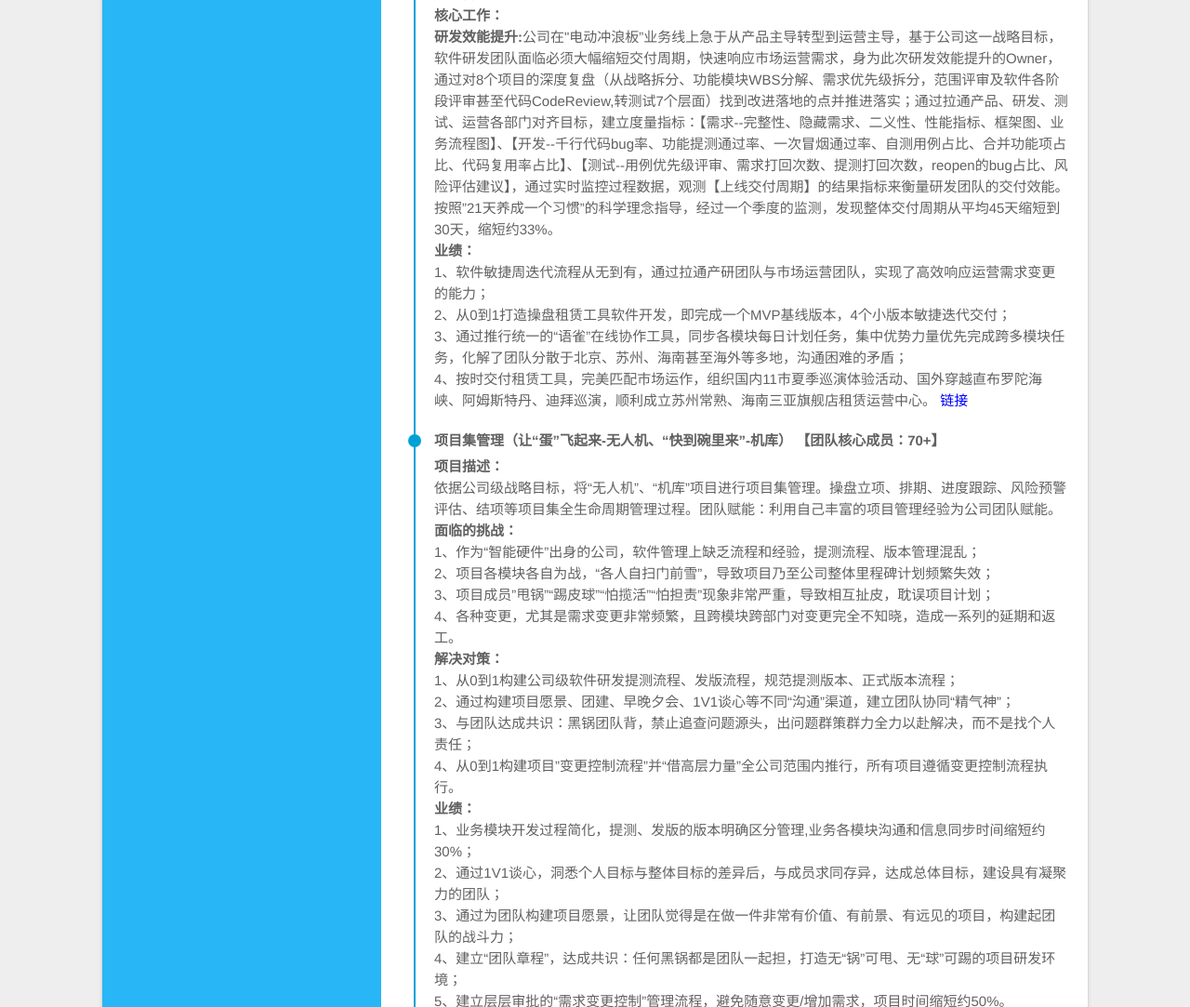
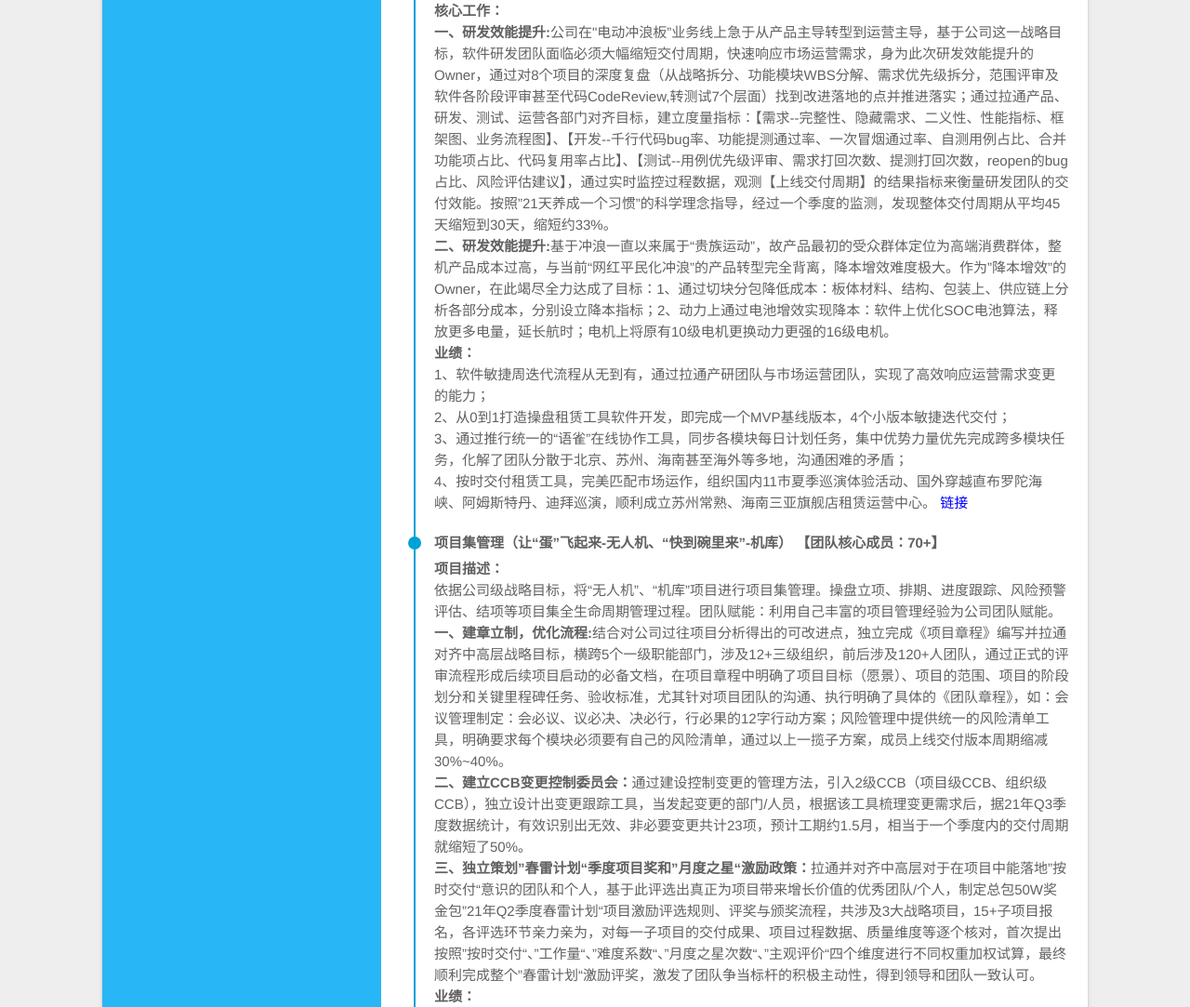
Before and after one commit to hongyuXie/MyResume_CN, a website: page index.html in a window 1280 px wide. Shown: the part 1097-2180 px from the top of the page at 93% size. Drawn offline with Linux system fonts and the light colour scheme; some packages are replaced by stand-ins of ours; a script that the page names is missing.

Commit message:
Update index.html

```diff
--- a/index.html
+++ b/index.html
@@ -71,7 +71,6 @@
                     <dd><strong>业余爱好:</strong> <span>科幻电影,推理电影,Geek盛会,球类运动</span></dd>
                     <dd><strong>GitHub个人仓库:</strong> <a href="https://github.com/hongyuXie" target="_blank">github.com/hongyuXie</a><iframe src="https://img.shields.io/github/stars/hongyuXie/hongyuXie.github.io.svg?style=social&amp;label=Star" frameborder="0" scrolling="0" width="170px" height="20px"></iframe></dd>
                     <dd><strong>GitHub技术博客:</strong> <a href="https://hongyuxie.github.io/MachineLearning/" target="_blank">https://hongyuxie.github.io/MachineLearning/</a></dd>
-                    <dd><strong>CSDN技术博客:</strong> <a href="http://blog.csdn.net/loverain90" target="_blank">blog.csdn.net/loverain90</a></dd>
                 </li>
                     <dt><i class="icon-bookmark"></i>Skill. 专业自评</dt>
                     <ul class="exp">
@@ -104,10 +103,11 @@
                             <div class="circle"></div>
                             <p><strong>“御剑飞行”-冲浪板                                                            【团队核心成员：45+】</strong></p>
                             <p><strong>项目描述：</strong></br>
-                            21年5月初，公司基于疫情大环境下，快速回笼资金的战略目标，为应对复杂多变的市场环境，打造“网红”平民化冲浪运动，将原来以销售为单一变现渠道，增加租赁运营渠道，故需要针对租赁运营场景，新增租赁APP、运营H5端、CRM后台管理系统开发，以及针对已有的冲浪板主控软件、电池BMS软件、遥控器软件及其蓝牙模块软件进行定制化开发，并且要求6月初即：暑假开始前，完成MVP租赁工具的上线交付，按既往项目经验1个月完成需求-开发-测试-上线可能性几乎为0，倒排计划：意味着需求必须1周内输出完善，1周开发，1周自测，1周测试、线上回归，这也是我从0到1构建研发效能管理工作的试点项目。
+                            21年5月初，公司基于疫情大环境下，快速回笼资金的战略目标，为应对复杂多变的市场环境，打造“网红”平民化冲浪运动，将原来以销售为单一变现渠道，增加租赁运营渠道，故需要针对租赁运营场景，新增租赁APP、运营H5端、CRM后台管理系统开发，以及针对已有的冲浪板主控软件、电池BMS软件、遥控器软件及其蓝牙模块软件进行定制化开发，并且要求6月初即：暑假开始前，完成MVP租赁工具的上线交付，按既往项目经验1个月完成需求-开发-测试-上线可能性几乎为0，倒排计划：意味着需求必须1周内输出完善，1周开发，1周自测，1周测试、线上回归，这也是我从0到1构建研发效能管理工作的试点项目。另一方面，整机产品前期的消费群体定位，成本上没有衡量标准，甚至几乎未有考虑成本控制，导致整机成本相较于竞品平均高出2~3W，明确提出降本增效指标为30%。
                             </br>
                             <strong>核心工作：</strong></br>
-                            <strong>研发效能提升:</strong>公司在"电动冲浪板”业务线上急于从产品主导转型到运营主导，基于公司这一战略目标，软件研发团队面临必须大幅缩短交付周期，快速响应市场运营需求，身为此次研发效能提升的Owner，通过对8个项目的深度复盘（从战略拆分、功能模块WBS分解、需求优先级拆分，范围评审及软件各阶段评审甚至代码CodeReview,转测试7个层面）找到改进落地的点并推进落实；通过拉通产品、研发、测试、运营各部门对齐目标，建立度量指标：【需求--完整性、隐藏需求、二义性、性能指标、框架图、业务流程图】、【开发--千行代码bug率、功能提测通过率、一次冒烟通过率、自测用例占比、合并功能项占比、代码复用率占比】、【测试--用例优先级评审、需求打回次数、提测打回次数，reopen的bug占比、风险评估建议】，通过实时监控过程数据，观测【上线交付周期】的结果指标来衡量研发团队的交付效能。按照”21天养成一个习惯”的科学理念指导，经过一个季度的监测，发现整体交付周期从平均45天缩短到30天，缩短约33%。	</br>
+                            <strong>一、研发效能提升:</strong>公司在"电动冲浪板”业务线上急于从产品主导转型到运营主导，基于公司这一战略目标，软件研发团队面临必须大幅缩短交付周期，快速响应市场运营需求，身为此次研发效能提升的Owner，通过对8个项目的深度复盘（从战略拆分、功能模块WBS分解、需求优先级拆分，范围评审及软件各阶段评审甚至代码CodeReview,转测试7个层面）找到改进落地的点并推进落实；通过拉通产品、研发、测试、运营各部门对齐目标，建立度量指标：【需求--完整性、隐藏需求、二义性、性能指标、框架图、业务流程图】、【开发--千行代码bug率、功能提测通过率、一次冒烟通过率、自测用例占比、合并功能项占比、代码复用率占比】、【测试--用例优先级评审、需求打回次数、提测打回次数，reopen的bug占比、风险评估建议】，通过实时监控过程数据，观测【上线交付周期】的结果指标来衡量研发团队的交付效能。按照”21天养成一个习惯”的科学理念指导，经过一个季度的监测，发现整体交付周期从平均45天缩短到30天，缩短约33%。</br>
+                            <strong>二、研发效能提升:</strong>基于冲浪一直以来属于“贵族运动”，故产品最初的受众群体定位为高端消费群体，整机产品成本过高，与当前“网红平民化冲浪”的产品转型完全背离，降本增效难度极大。作为”降本增效”的Owner，在此竭尽全力达成了目标：1、通过切块分包降低成本：板体材料、结构、包装上、供应链上分析各部分成本，分别设立降本指标；2、动力上通过电池增效实现降本：软件上优化SOC电池算法，释放更多电量，延长航时；电机上将原有10级电机更换动力更强的16级电机。</br>
                             <strong>业绩：</strong></br>
                             1、软件敏捷周迭代流程从无到有，通过拉通产研团队与市场运营团队，实现了高效响应运营需求变更的能力；</br>
                             2、从0到1打造操盘租赁工具软件开发，即完成一个MVP基线版本，4个小版本敏捷迭代交付；</br>
@@ -125,22 +125,15 @@
                                 <strong>项目描述：</strong></br>
 				依据公司级战略目标，将“无人机”、“机库”项目进行项目集管理。操盘立项、排期、进度跟踪、风险预警评估、结项等项目集全生命周期管理过程。团队赋能：利用自己丰富的项目管理经验为公司团队赋能。
 				</br>
-				<strong>面临的挑战：</strong></br>
-				1、作为“智能硬件”出身的公司，软件管理上缺乏流程和经验，提测流程、版本管理混乱；</br>
-				2、项目各模块各自为战，“各人自扫门前雪”，导致项目乃至公司整体里程碑计划频繁失效；</br>
-				3、项目成员”甩锅”“踢皮球”“怕揽活”“怕担责”现象非常严重，导致相互扯皮，耽误项目计划；</br>
-				4、各种变更，尤其是需求变更非常频繁，且跨模块跨部门对变更完全不知晓，造成一系列的延期和返工。</br>
-				<strong>解决对策：</strong></br>
-				1、从0到1构建公司级软件研发提测流程、发版流程，规范提测版本、正式版本流程；</br>
-				2、通过构建项目愿景、团建、早晚夕会、1V1谈心等不同“沟通”渠道，建立团队协同“精气神”；</br>
-				3、与团队达成共识：黑锅团队背，禁止追查问题源头，出问题群策群力全力以赴解决，而不是找个人责任；</br>
-				4、从0到1构建项目”变更控制流程”并“借高层力量”全公司范围内推行，所有项目遵循变更控制流程执行。</br>
+<strong>一、建章立制，优化流程:</strong>结合对公司过往项目分析得出的可改进点，独立完成《项目章程》编写并拉通对齐中高层战略目标，横跨5个一级职能部门，涉及12+三级组织，前后涉及120+人团队，通过正式的评审流程形成后续项目启动的必备文档，在项目章程中明确了项目目标（愿景）、项目的范围、项目的阶段划分和关键里程碑任务、验收标准，尤其针对项目团队的沟通、执行明确了具体的《团队章程》，如：会议管理制定：会必议、议必决、决必行，行必果的12字行动方案；风险管理中提供统一的风险清单工具，明确要求每个模块必须要有自己的风险清单，通过以上一揽子方案，成员上线交付版本周期缩减30%~40%。</br>
+                            <strong>二、建立CCB变更控制委员会：</strong>通过建设控制变更的管理方法，引入2级CCB（项目级CCB、组织级CCB），独立设计出变更跟踪工具，当发起变更的部门/人员，根据该工具梳理变更需求后，据21年Q3季度数据统计，有效识别出无效、非必要变更共计23项，预计工期约1.5月，相当于一个季度内的交付周期就缩短了50%。</br>
+                            <strong>三、独立策划”春雷计划“季度项目奖和”月度之星“激励政策：</strong>拉通并对齐中高层对于在项目中能落地”按时交付“意识的团队和个人，基于此评选出真正为项目带来增长价值的优秀团队/个人，制定总包50W奖金包”21年Q2季度春雷计划“项目激励评选规则、评奖与颁奖流程，共涉及3大战略项目，15+子项目报名，各评选环节亲力亲为，对每一子项目的交付成果、项目过程数据、质量维度等逐个核对，首次提出按照”按时交付“、”工作量“、”难度系数“、”月度之星次数“、”主观评价“四个维度进行不同权重加权试算，最终顺利完成整个”春雷计划“激励评奖，激发了团队争当标杆的积极主动性，得到领导和团队一致认可。</br>
 				<strong>业绩：</strong></br>
-				1、业务模块开发过程简化，提测、发版的版本明确区分管理,业务各模块沟通和信息同步时间缩短约 30%；</br>
-				2、通过1V1谈心，洞悉个人目标与整体目标的差异后，与成员求同存异，达成总体目标，建设具有凝聚力的团队；</br>
+				1、通过评审达成一致的项目章程，成员明确目标、范围、清晰关键里程碑节点和验收标准，执行中又有高效的会议沟通渠道，以及对风险有统一的管控，使得项目交付周期缩减 30%~40%；</br>
+				2、通过1 by1_Talk，洞悉个人目标与整体目标的差异后，与成员求同存异，达成总体目标，建设具有凝聚力的团队；</br>
 				3、通过为团队构建项目愿景，让团队觉得是在做一件非常有价值、有前景、有远见的项目，构建起团队的战斗力；</br>
-				4、建立“团队章程”，达成共识：任何黑锅都是团队一起担，打造无“锅”可甩、无“球”可踢的项目研发环境；</br>
-				5、建立层层审批的“需求变更控制”管理流程，避免随意变更/增加需求，项目时间缩短约50%。</br>
+				4、建立两级“CCB需求变更控制”管理流程，避免随意变更/增加需求，一季度内项目交付周期缩短约50%；</br>
+				5、公开透明、公平公正的”春雷计划“和”月度之星“激励机制，让团队和个人的”按时交付“意识真正落地。</br>
                                 </p>
                             </p>
                             <p>
```
